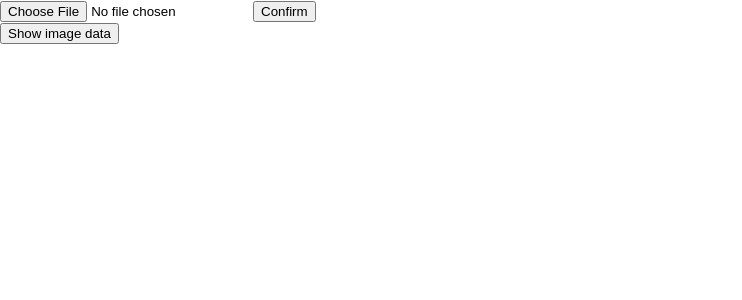
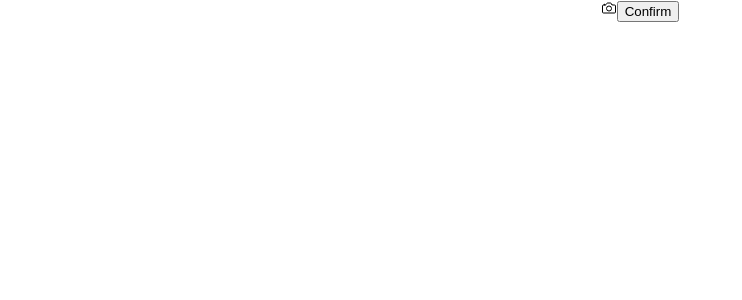
Before and after one commit to codeforsanjose/litter.ai, a React (Create React App) app in the folder client/: page /capture in a window 1280 px wide. Shown: the top 300 px of the page, without its empty margins (0-742 px from the left). Built offline with nearby package versions, Linux system fonts and the light colour scheme.

Commit message:
Changed upload file button to camera icon

```diff
--- a/client/src/Components/CameraCapture.jsx
+++ b/client/src/Components/CameraCapture.jsx
@@ -1,8 +1,14 @@
 import React, { useState, useRef } from 'react';
+import { IoCameraOutline } from 'react-icons/io5';
 
 export default function CameraCapture() {
   const [image, setImage] = useState(null);
-  const inputRef = useRef(null);
+  const captureRef = useRef(null);
+
+  const openCamera = () => {
+    captureRef.current.click();
+  };
+
   const handleImage = (e) => {
     const imageData = [e.target.files[0]];
     setImage({
@@ -10,23 +16,26 @@ export default function CameraCapture() {
       imageFile: e.target.files[0],
     });
   };
-  const showImageData = () => {
+  const handlePhotoSubmit = () => {
     console.log('Image Data: ', image);
   };
 
   return (
-    <div>
+    <div className="capture-container main-container">
+      <IoCameraOutline onClick={openCamera} />
       <input
         type="file"
         accept="image/*"
-        ref={inputRef}
         id="cameraFileInput"
+        ref={captureRef}
         capture="environment"
         onChange={handleImage}
+        style={{ display: 'none' }}
       />
-      <button type="button" onClick={() => inputRef.current.click()}>Confirm</button>
-      <button type="button" onClick={showImageData}>Show image data</button>
-      {image && <img id="pictureFromCamera" alt="" src={image.imagePreview} />}
+      <button type="button" onClick={handlePhotoSubmit}>Confirm</button>
+      <div className="capture-image-preview">
+        {image && <img id="pictureFromCamera" alt="" src={image.imagePreview} />}
+      </div>
       <script src="ImageCapture.js" />
     </div>
   );
```
Also changed, not shown: client/src/css/Capture.css (added).
